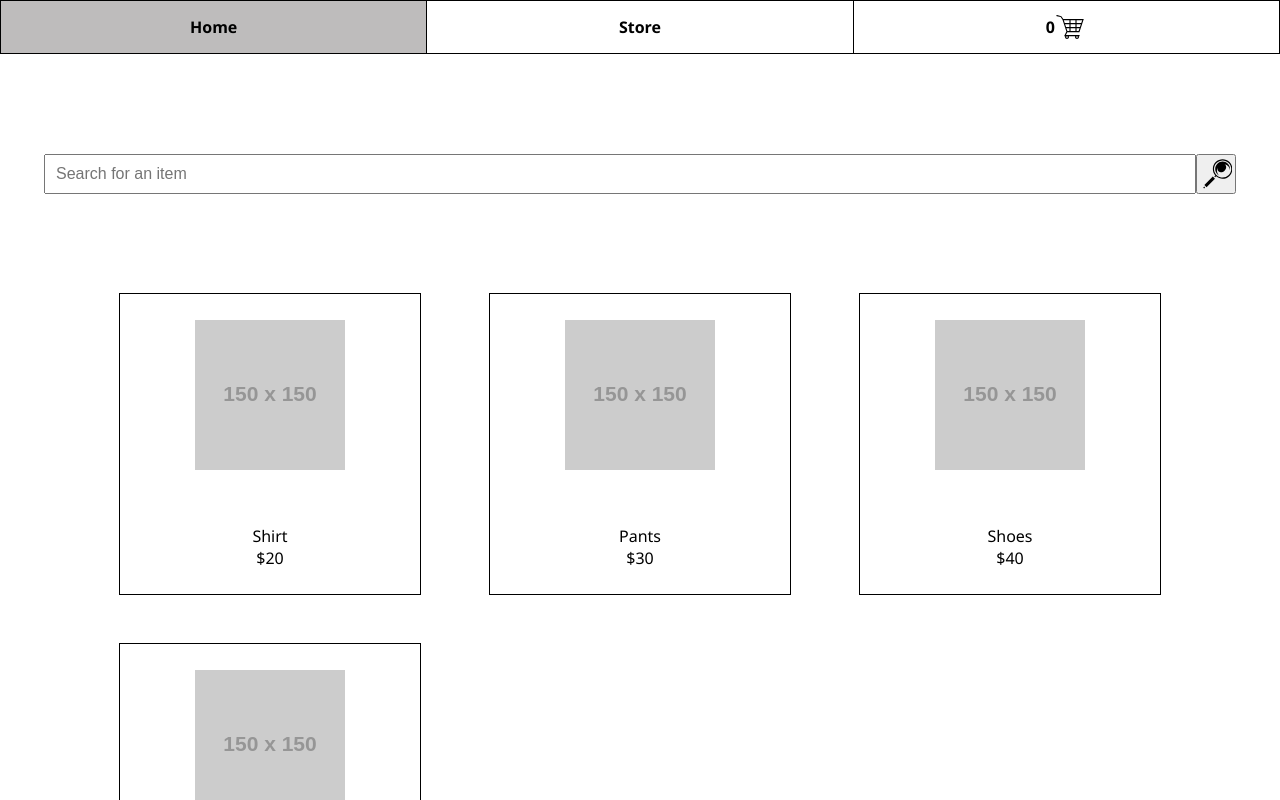
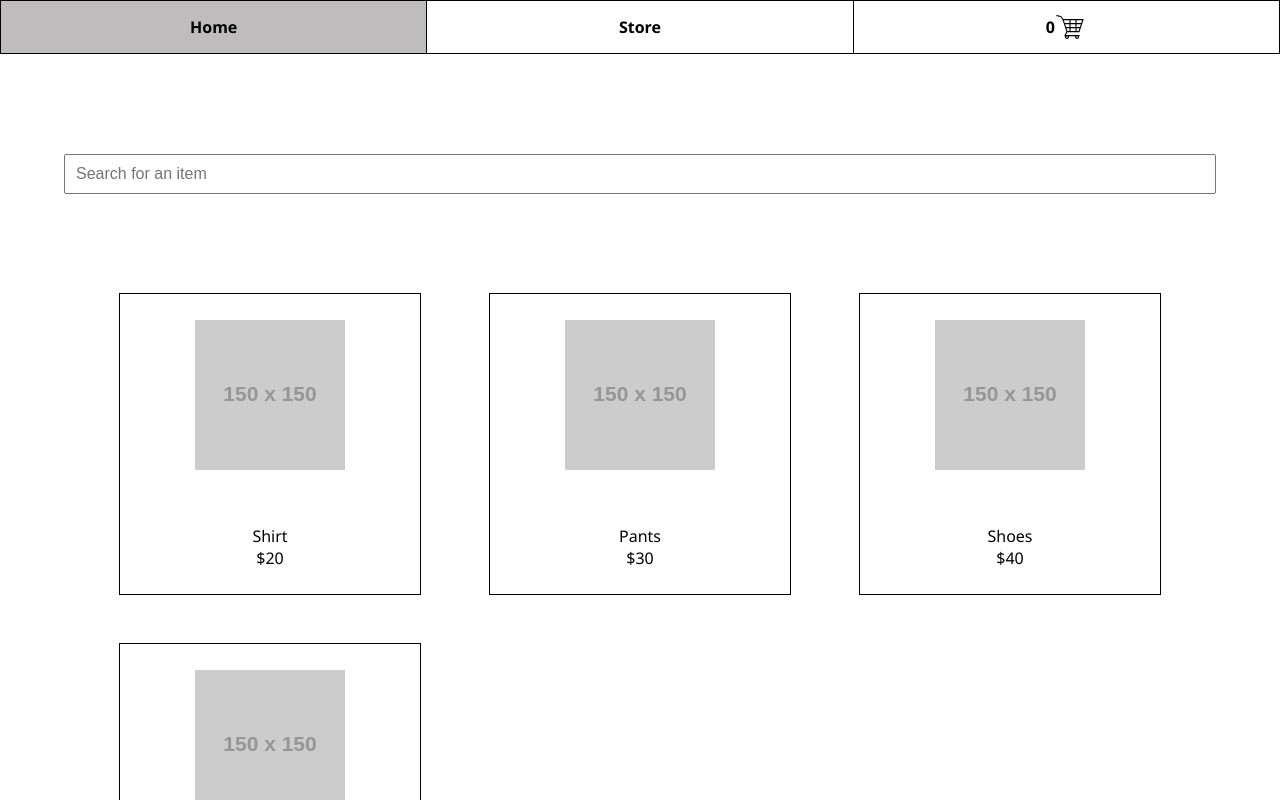
Before and after one commit to darricklaidin/shopping-cart, a React (Vite) app: page /store in a window 1280 px wide. Shown: the top 800 px of the page. Built offline with nearby package versions, Linux system fonts and the light colour scheme.

Commit message:
Remove search icon Filter automatically updates as user types in the input field anyways

```diff
--- a/src/components/SearchBar.jsx
+++ b/src/components/SearchBar.jsx
@@ -3,8 +3,8 @@ import SearchIcon from './SearchIcon'
 const SearchBar = (props) => {
   return (
     <div className='search-bar'>
-      <input className='search-field' type="text" placeholder="Search for an item" maxLength={90} onChange={props.updateSearch} />
-      <button className='search-button'><SearchIcon width="32px" height="32px" /></button>
+      <input className='search-field' type="text" name="search-field" placeholder="Search for an item" maxLength={90} onChange={props.updateSearch} />
+      {/* <button className='search-button'><SearchIcon width="32px" height="32px" /></button> */}
     </div>
   )
 }
```
